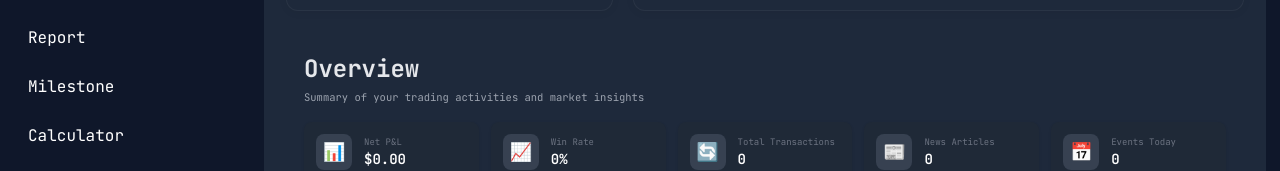
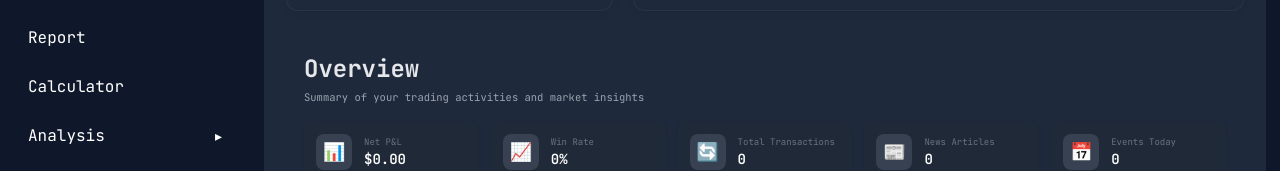
Before and after one commit to lytanghai/byte-income, a Vue app: page /overview in a window 1280 px wide. Shown: the part 219-390 px from the top of the page. Built offline with nearby package versions, Linux system fonts and the light colour scheme; sample sign-in values are in the browser's storage.

Commit message:
disable milestone module

```diff
--- a/src/layouts/DashboardLayout.vue
+++ b/src/layouts/DashboardLayout.vue
@@ -24,9 +24,9 @@
                         <span class="menu-text">Report</span>
                     </RouterLink>
 
-                    <RouterLink @click="closeSidebar" to="/milestone">
+                    <!-- <RouterLink @click="closeSidebar" to="/milestone">
                         <span class="menu-text">Milestone</span>
-                    </RouterLink>
+                    </RouterLink> -->
 
                     <RouterLink @click="closeSidebar" to="/calculator">
                         <span class="menu-text">Calculator</span>
```
